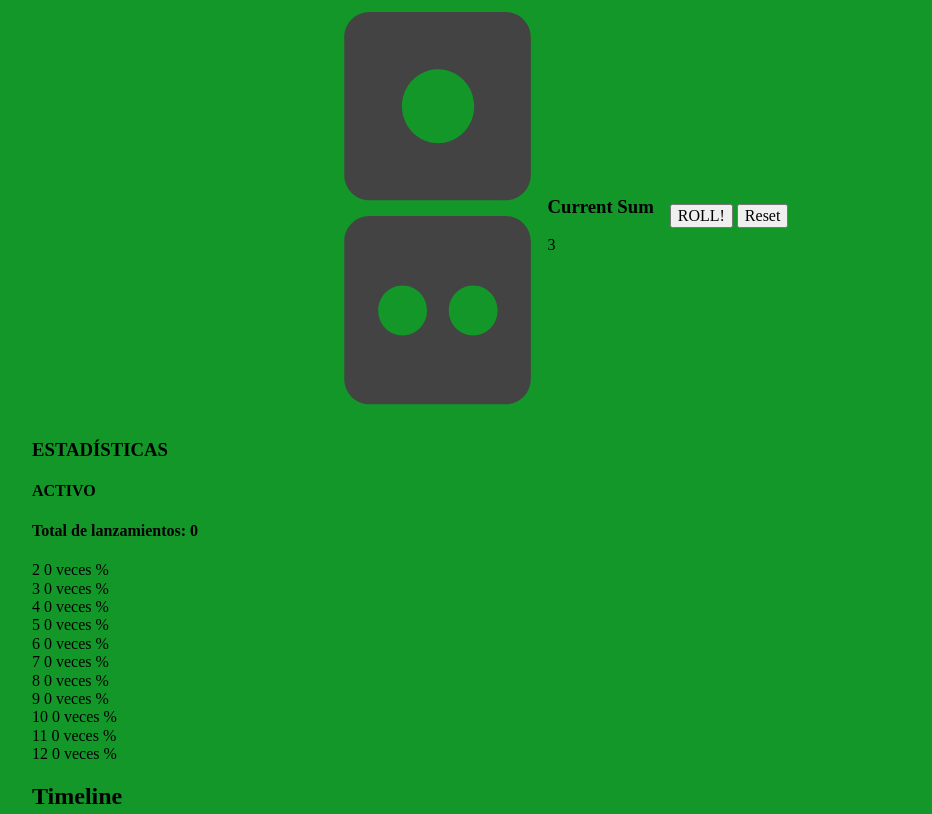
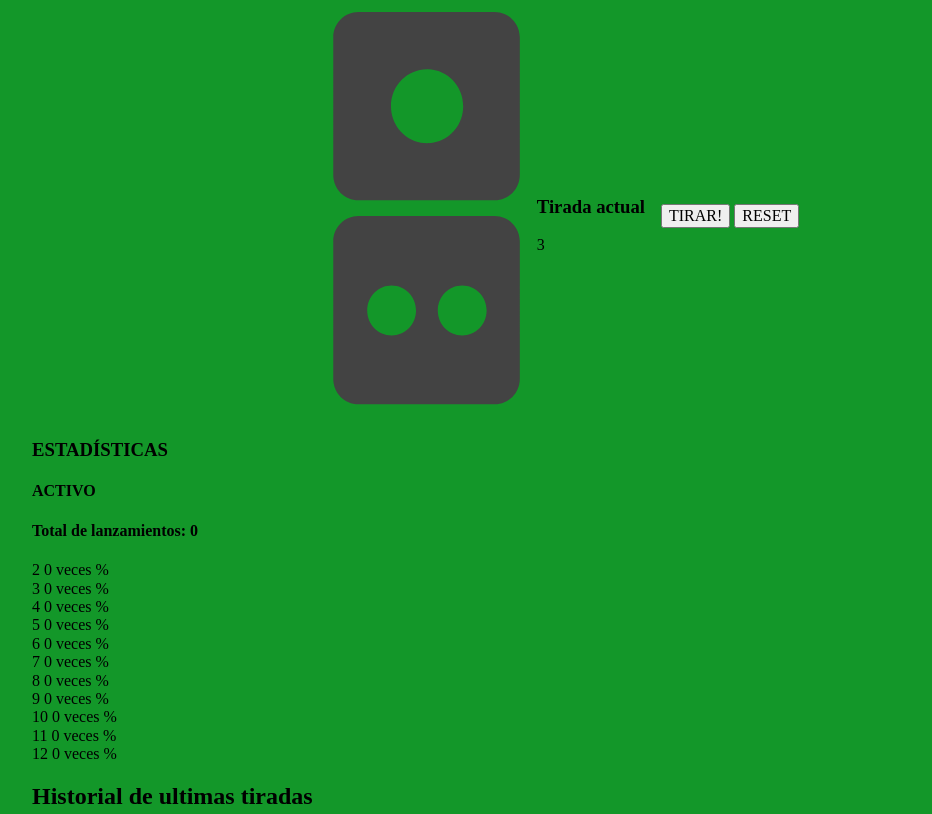
Before and after one commit to naimneman99/dice-simulator, a plain HTML site: page index.html in a window 1280 px wide. Shown: the part 138-952 px from the top of the page, without its empty margins (80-1012 px from the left). Drawn offline with Linux system fonts and the light colour scheme; a web font is replaced by a local one.

Commit message:
arregle unos textos en spanglish

```diff
--- a/index.html
+++ b/index.html
@@ -29,13 +29,13 @@
         </div>
 
         <div class="dice-sum">
-          <h3>Current Sum</h3>
+          <h3>Tirada actual</h3>
           <div id="sum">3</div>
         </div>
 
         <div class="btn-container">
-          <button class="btn-roll" onclick="roll()">ROLL!</button>
-          <button class="btn-reset" onclick="reset()">Reset</button>
+          <button class="btn-roll" onclick="roll()">TIRAR!</button>
+          <button class="btn-reset" onclick="reset()">RESET</button>
         </div>
 
       </section>
@@ -139,7 +139,7 @@
         <!-- FIN seccion estadisticas -->
 
       <section class="timeline-container" id="timeline-container">
-        <h2 class="timeline-title">Timeline</h2>
+        <h2 class="timeline-title">Historial de ultimas tiradas</h2>
         <ul class="timeline-results" id="timeline">
           <li class="timeline-result">
             <span>2</span>
```
